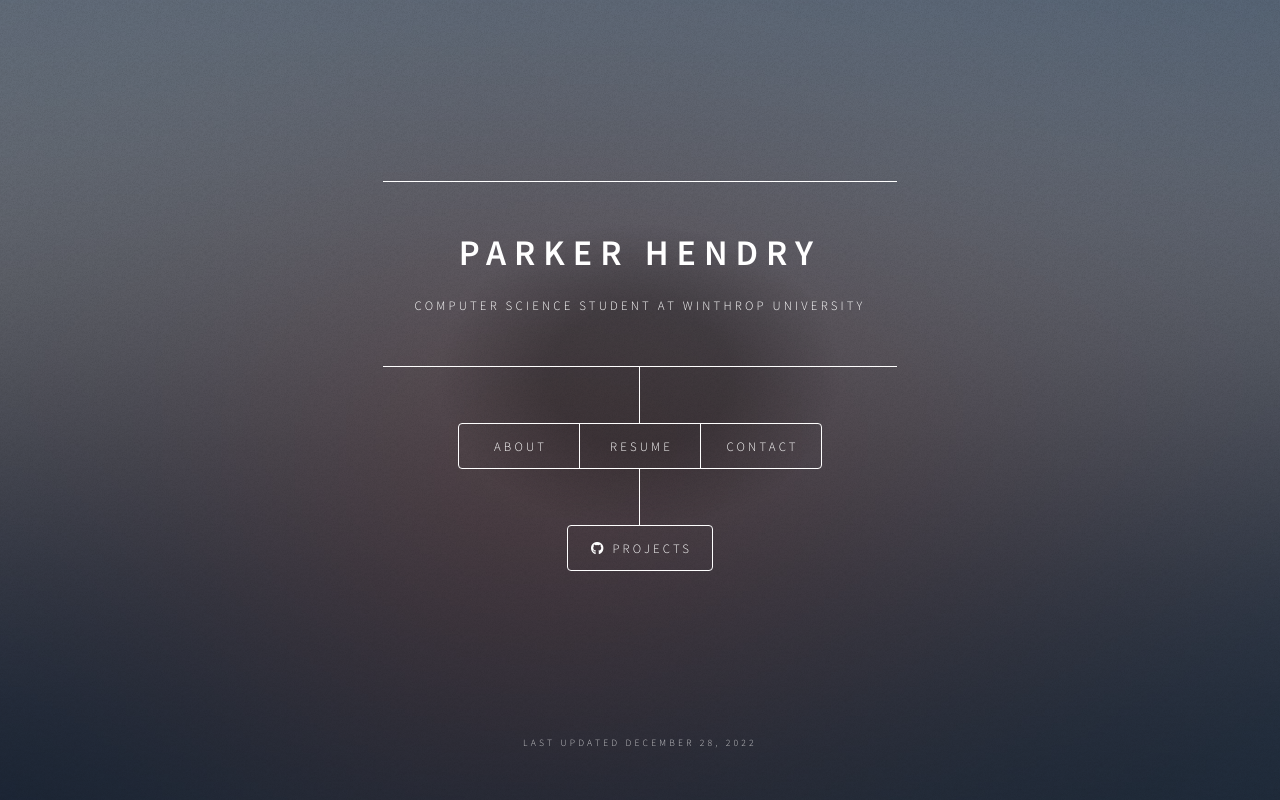
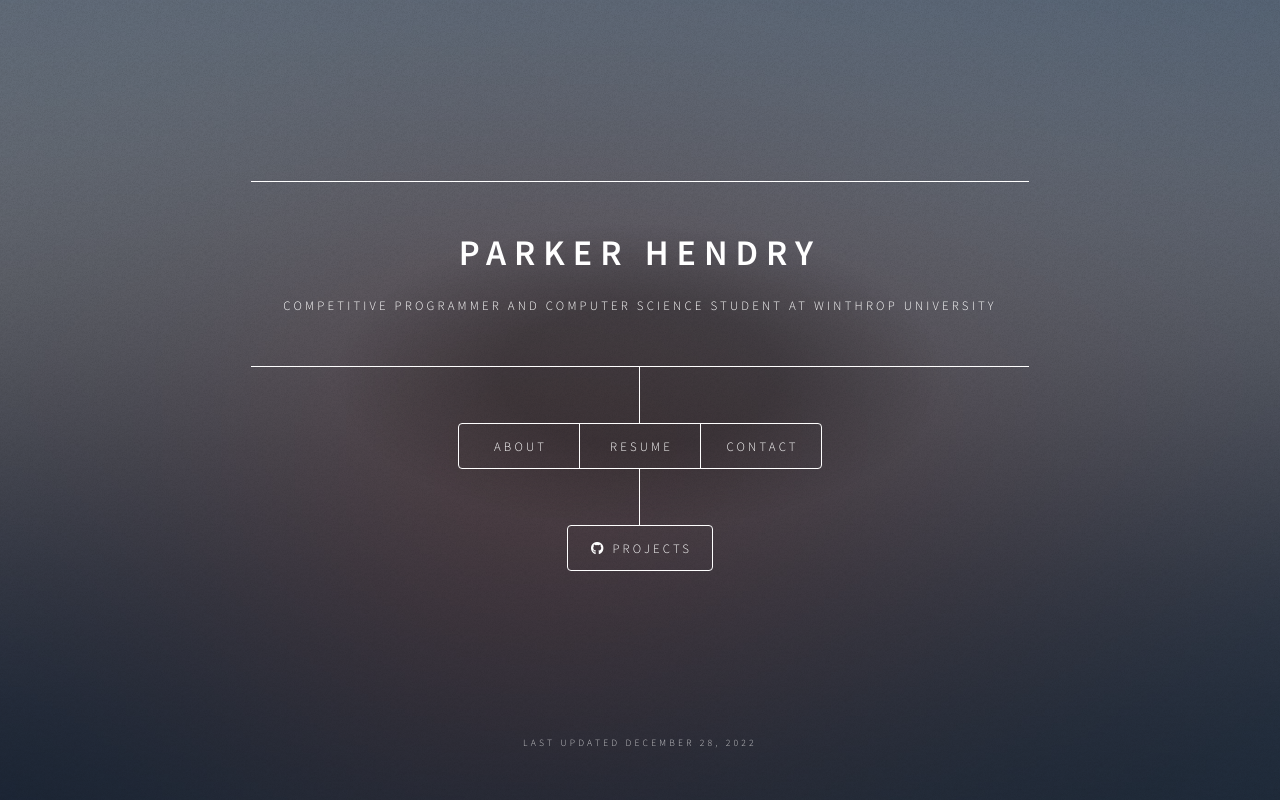
Before and after one commit to parkerhendry/parkerhendry.github.io, a plain HTML site: page index.html in a window 1280 px wide. Drawn offline with Linux system fonts and the light colour scheme.

Commit message:
March update

```diff
--- a/index.html
+++ b/index.html
@@ -17,7 +17,7 @@
 						<div class="content">
 							<div class="inner">
 								<h1>Parker Hendry</h1>
-								<p>Computer Science Student at Winthrop University</p>
+								<p>Competitive Programmer and Computer Science Student at Winthrop University</p>
 							</div>
 						</div>
 						<nav>
```
